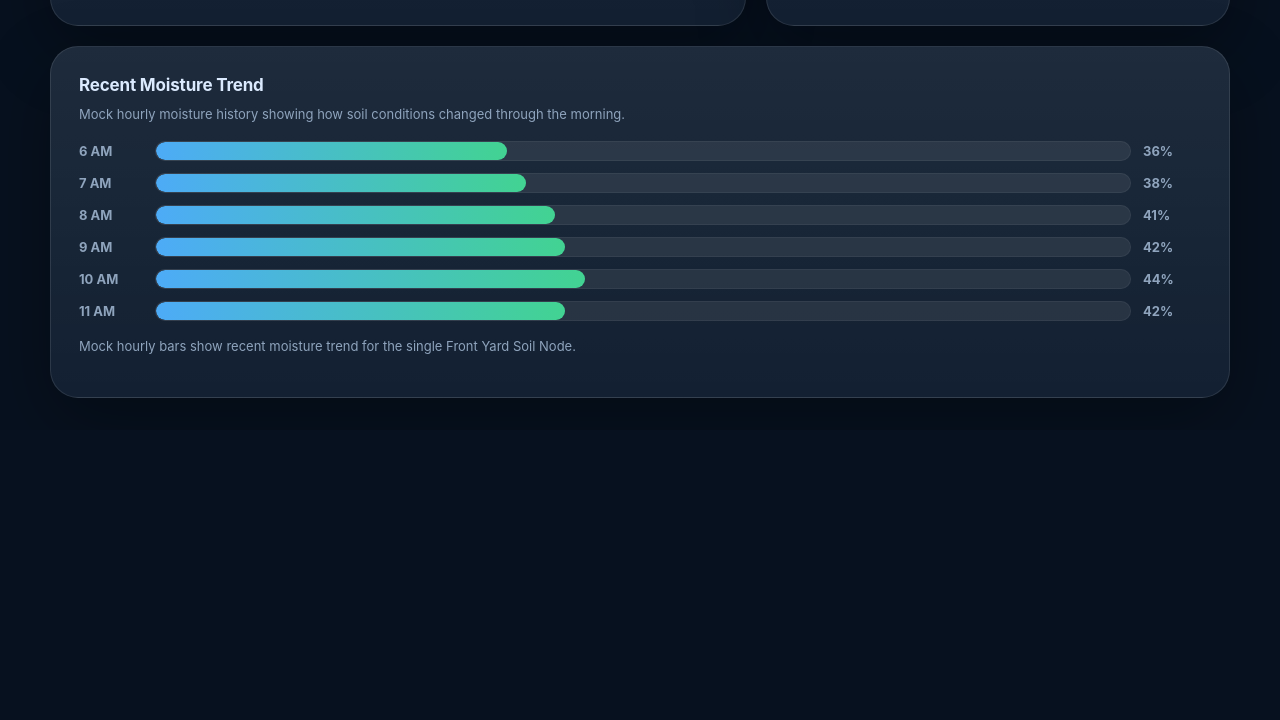
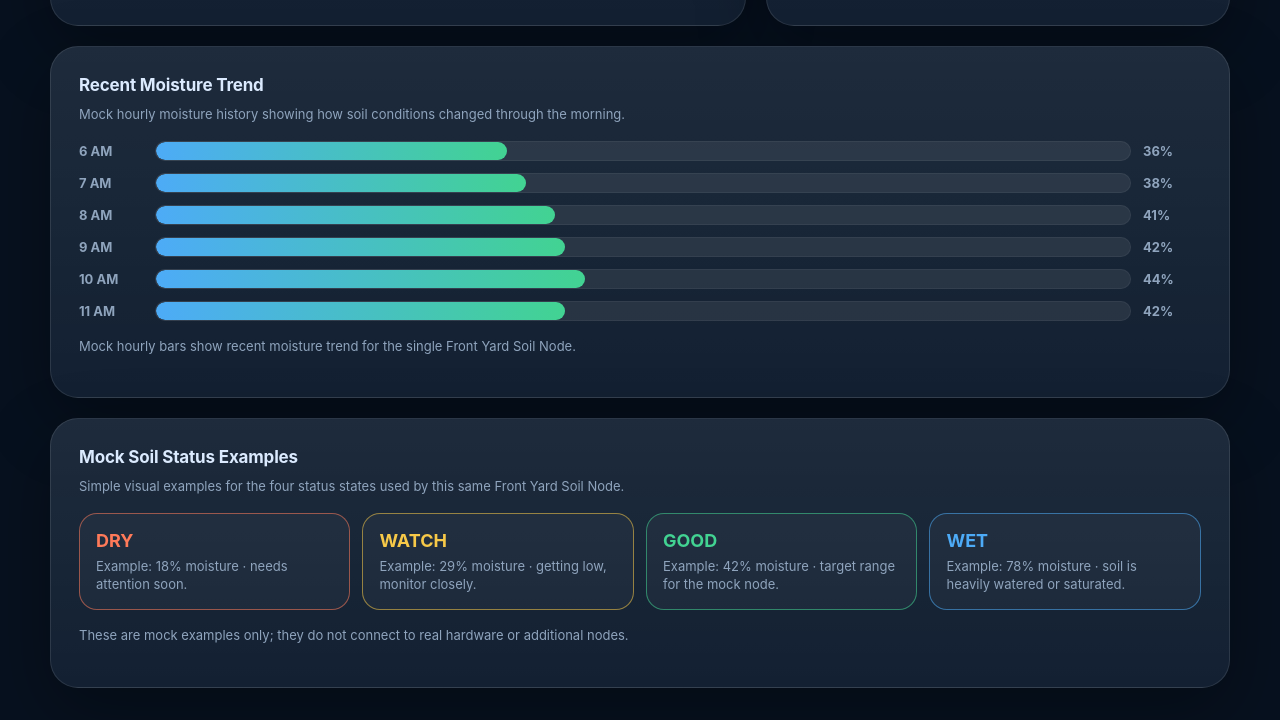
Before and after one commit to kool1160/ai-cms, a plain HTML site: page dashboard/index.html in a window 1280 px wide. Shown: the part 539-1259 px from the top of the page. Before the commit the page ends 969 px from the top, so only its background shows below. Drawn offline with Linux system fonts and the light colour scheme.

Commit message:
Add mock dashboard state variants

```diff
--- a/dashboard/index.html
+++ b/dashboard/index.html
@@ -34,10 +34,7 @@
       padding: clamp(14px, 3vw, 32px);
     }
 
-    .shell {
-      width: min(100%, 1180px);
-      margin: 0 auto;
-    }
+    .shell { width: min(100%, 1180px); margin: 0 auto; }
 
     .topbar {
       display: flex;
@@ -62,11 +59,7 @@
       letter-spacing: -0.055em;
     }
 
-    .subtitle {
-      color: var(--muted);
-      margin: 0;
-      line-height: 1.5;
-    }
+    .subtitle { color: var(--muted); margin: 0; line-height: 1.5; }
 
     .chip {
       display: inline-flex;
@@ -97,26 +90,10 @@
       box-shadow: var(--shadow);
     }
 
-    .card h2 {
-      margin: 0 0 10px;
-      font-size: 17px;
-      color: #dbeafe;
-      letter-spacing: -0.01em;
-    }
+    .card h2 { margin: 0 0 10px; font-size: 17px; color: #dbeafe; letter-spacing: -0.01em; }
+    .helper { color: var(--muted); font-size: 13px; line-height: 1.5; margin: 0 0 16px; }
 
-    .helper {
-      color: var(--muted);
-      font-size: 13px;
-      line-height: 1.5;
-      margin: 0 0 16px;
-    }
-
-    .moisture-card {
-      min-height: 270px;
-      display: flex;
-      flex-direction: column;
-      justify-content: space-between;
-    }
+    .moisture-card { min-height: 270px; display: flex; flex-direction: column; justify-content: space-between; }
 
     .moisture-value {
       font-size: clamp(70px, 12vw, 122px);
@@ -126,12 +103,7 @@
       margin: 12px 0 10px;
     }
 
-    .status-row {
-      display: grid;
-      grid-template-columns: repeat(4, minmax(0, 1fr));
-      gap: 10px;
-      margin-top: 20px;
-    }
+    .status-row { display: grid; grid-template-columns: repeat(4, minmax(0, 1fr)); gap: 10px; margin-top: 20px; }
 
     .status-chip {
       border: 1px solid var(--line);
@@ -144,32 +116,15 @@
       font-size: 13px;
     }
 
-    .status-chip.active {
-      color: #061019;
-      background: var(--accent);
-      border-color: var(--accent);
-      box-shadow: 0 10px 28px rgba(66, 211, 146, 0.28);
-    }
+    .status-chip.active { color: #061019; background: var(--accent); border-color: var(--accent); box-shadow: 0 10px 28px rgba(66, 211, 146, 0.28); }
 
-    .metric {
-      display: flex;
-      justify-content: space-between;
-      gap: 12px;
-      padding: 15px 0;
-      border-bottom: 1px solid var(--line);
-    }
-
+    .metric { display: flex; justify-content: space-between; gap: 12px; padding: 15px 0; border-bottom: 1px solid var(--line); }
     .metric:last-of-type { border-bottom: 0; }
     .metric span { color: var(--muted); }
     .metric strong { text-align: right; }
 
     .wide { grid-column: 1 / -1; }
-
-    .bars {
-      display: grid;
-      gap: 12px;
-      margin-top: 4px;
-    }
+    .bars { display: grid; gap: 12px; margin-top: 4px; }
 
     .bar-row {
       display: grid;
@@ -181,36 +136,33 @@
       font-weight: 750;
     }
 
-    .bar-track {
-      height: clamp(16px, 2.5vw, 20px);
-      background: rgba(255,255,255,0.08);
-      border-radius: 999px;
-      overflow: hidden;
-      border: 1px solid rgba(255,255,255,0.05);
-    }
+    .bar-track { height: clamp(16px, 2.5vw, 20px); background: rgba(255,255,255,0.08); border-radius: 999px; overflow: hidden; border: 1px solid rgba(255,255,255,0.05); }
+    .bar-fill { height: 100%; border-radius: 999px; background: linear-gradient(90deg, var(--wet), var(--accent)); }
+    .note { margin-top: 16px; color: var(--muted); font-size: 13px; line-height: 1.5; }
 
-    .bar-fill {
-      height: 100%;
-      border-radius: 999px;
-      background: linear-gradient(90deg, var(--wet), var(--accent));
-    }
-
-    .note {
-      margin-top: 16px;
-      color: var(--muted);
-      font-size: 13px;
-      line-height: 1.5;
-    }
+    .state-grid { display: grid; grid-template-columns: repeat(4, minmax(0, 1fr)); gap: 12px; }
+    .state-card { border: 1px solid var(--line); border-radius: 18px; padding: 16px; background: rgba(255,255,255,0.035); }
+    .state-card strong { display: block; font-size: 18px; margin-bottom: 6px; }
+    .state-card span { display: block; color: var(--muted); font-size: 13px; line-height: 1.4; }
+    .state-dry { border-color: rgba(255,122,89,.55); }
+    .state-dry strong { color: var(--dry); }
+    .state-watch { border-color: rgba(247,201,72,.55); }
+    .state-watch strong { color: var(--watch); }
+    .state-good { border-color: rgba(66,211,146,.55); }
+    .state-good strong { color: var(--accent); }
+    .state-wet { border-color: rgba(77,171,247,.55); }
+    .state-wet strong { color: var(--wet); }
 
     @media (max-width: 900px) {
       .grid { grid-template-columns: 1fr; }
       .moisture-card { min-height: 240px; }
+      .state-grid { grid-template-columns: repeat(2, minmax(0, 1fr)); }
     }
 
     @media (max-width: 560px) {
       .topbar { flex-direction: column; }
       .chip { width: 100%; justify-content: center; }
-      .status-row { grid-template-columns: repeat(2, minmax(0, 1fr)); }
+      .status-row, .state-grid { grid-template-columns: repeat(2, minmax(0, 1fr)); }
       .bar-row { grid-template-columns: 48px minmax(0, 1fr) 46px; gap: 8px; }
       .metric { align-items: flex-start; }
     }
@@ -269,6 +221,18 @@
         </div>
         <p class="note">Mock hourly bars show recent moisture trend for the single Front Yard Soil Node.</p>
       </article>
+
+      <article class="card wide">
+        <h2>Mock Soil Status Examples</h2>
+        <p class="helper">Simple visual examples for the four status states used by this same Front Yard Soil Node.</p>
+        <div class="state-grid">
+          <div class="state-card state-dry"><strong>DRY</strong><span>Example: 18% moisture · needs attention soon.</span></div>
+          <div class="state-card state-watch"><strong>WATCH</strong><span>Example: 29% moisture · getting low, monitor closely.</span></div>
+          <div class="state-card state-good"><strong>GOOD</strong><span>Example: 42% moisture · target range for the mock node.</span></div>
+          <div class="state-card state-wet"><strong>WET</strong><span>Example: 78% moisture · soil is heavily watered or saturated.</span></div>
+        </div>
+        <p class="note">These are mock examples only; they do not connect to real hardware or additional nodes.</p>
+      </article>
     </section>
   </main>
 </body>
```
